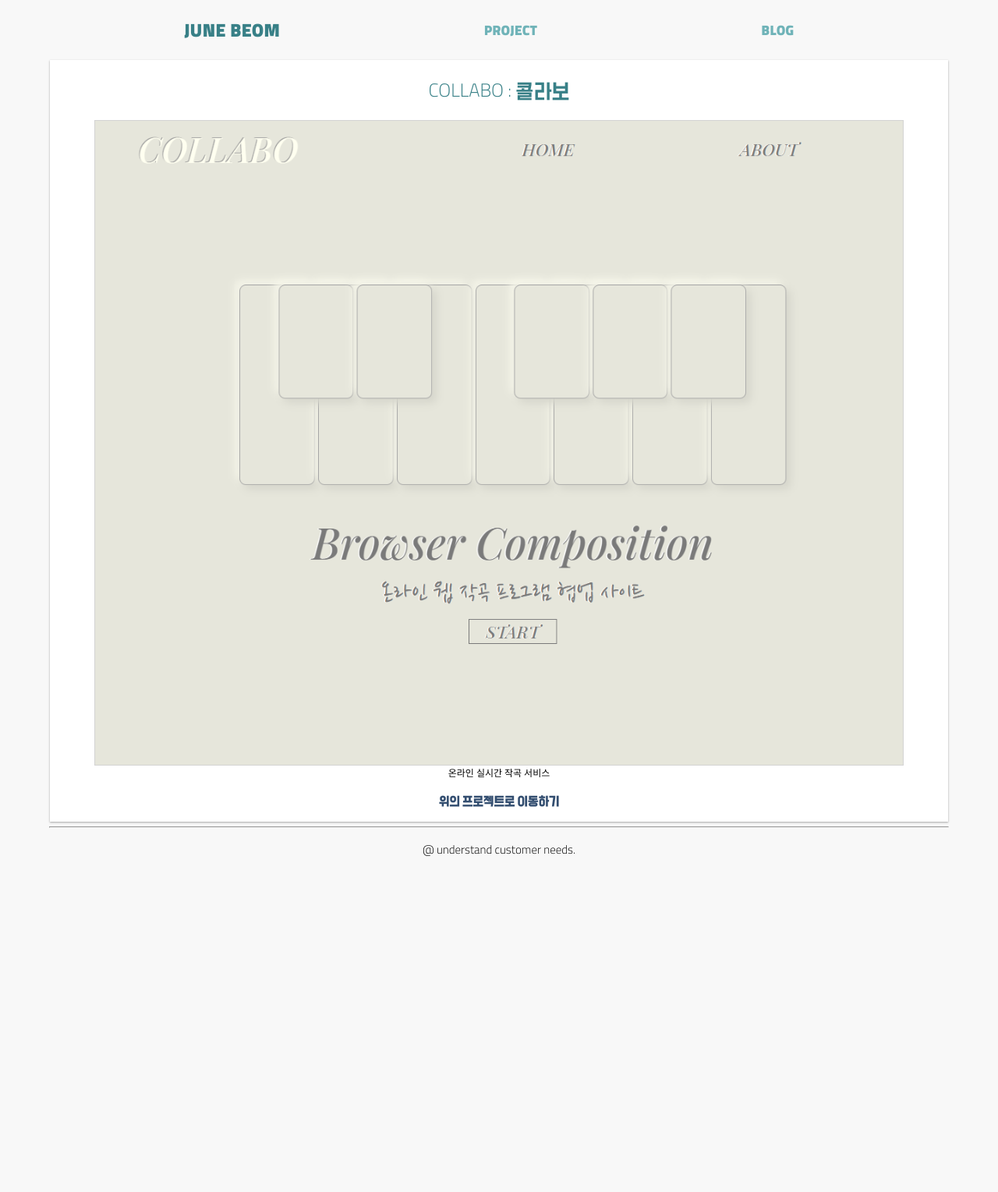
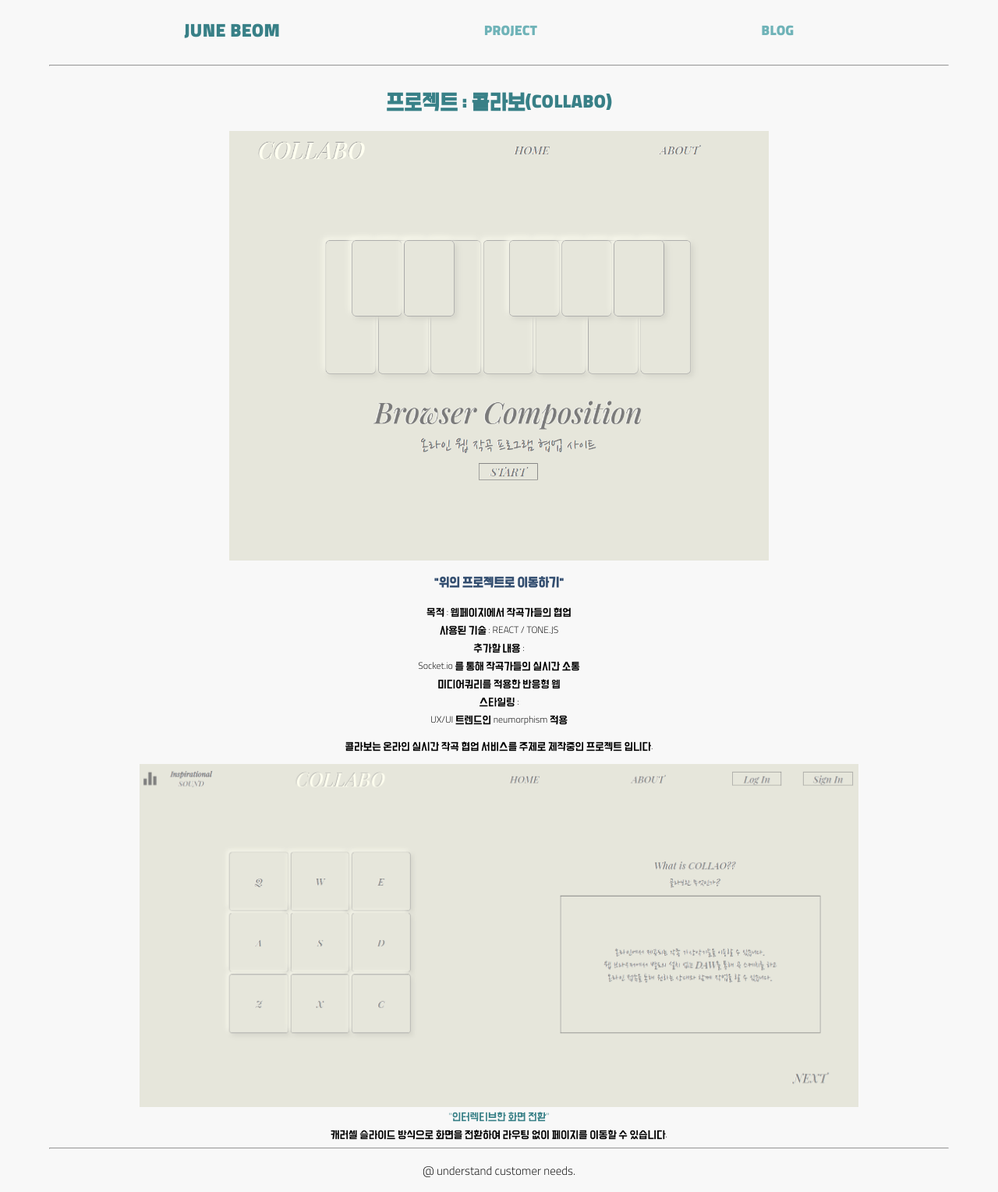
Before and after one commit to jnbms/jekyll-blog, a Jekyll site: the page built from _posts/2021-07-03-Collabo.html, in a window 1280 px wide. Shown: the whole page at 78% size. Built offline with Jekyll 4.4.1, drawn with Linux system fonts in a browser that asks for light colours; some web fonts are replaced; before the commit the page ends 1117 px from its top, so only the background shows below that.

Commit message:
commit 3

```diff
--- a/_layouts/post.html
+++ b/_layouts/post.html
@@ -1,8 +1,9 @@
 ---
 layout: default
 ---
+<hr style="width: 90%;">
 <div class="center" style="">
-<div class="resize shadow1" style="height: 100%; background-color: white; text-align: center;">
+<div class="resize" style="height: 100%; text-align: center;">
     {{ content }}
 </div>
 </div>
--- a/_posts/2021-07-03-Collabo.html
+++ b/_posts/2021-07-03-Collabo.html
@@ -7,7 +7,29 @@
 image: project1.png
 layout: post
 ---
-<h1 class="color1 nomal">COLLABO : 콜라보</h1>
-<img src="\assets\images\projects\project1.png" class="resize-postImage" style="border: 1px solid lightgrey;"/>
-<div style="font-family: YES;" >온라인 실시간 작곡 서비스</div>
-<H3 class="color3" onclick='location.href="https://angry-mestorf-ee27a7.netlify.app"'>위의 프로젝트로 이동하기</H3>
+<div class="flex column" style="justify-content: center;">
+    <div class="center" style="width: 100%;">
+        <h1 class="color1">프로젝트 : 콜라보(COLLABO)</h1>
+        <img src="\assets\images\projects\collabo\1.png" class="resize-postImage" style="width: 60%;"/>
+        <H3 class="color3" onclick='location.href="https://angry-mestorf-ee27a7.netlify.app"'>"위의 프로젝트로 이동하기"</H3>
+    </div>
+    <div class="center" style="width: 100%;">
+    <div class="flex column" style="width: 50%">
+        <div>목적 : 웹페이지에서 작곡가들의 협업</div>
+        <div> 사용된 기술 : REACT / TONE.JS </div>
+        <div> 추가할 내용 : </div>
+        <div>Socket.io 를 통해 작곡가들의 실시간 소통</div>
+        <div>미디어쿼리를 적용한 반응형 웹</div>
+        <div>스타일링 : </div>
+        <div> UX/UI 트렌드인 neumorphism 적용 </div>
+    </div>
+    </div>
+</div>
+
+<div>
+<div style="padding: 1%;">
+    콜라보는 온라인 실시간 작곡 협업 서비스를 주제로 제작중인 프로젝트 입니다.</div>
+    <img src="\assets\images\projects\collabo\2.png" width="80%"/>
+    <div class="color1">"인터렉티브한 화면 전환"</div>
+    <div>캐러셀 슬라이드 방식으로 화면을 전환하여 라우팅 없이 페이지를 이동할 수 있습니다.</div>
+</div>
--- a/_posts/2021-07-03-MBTI.html
+++ b/_posts/2021-07-03-MBTI.html
@@ -7,4 +7,6 @@
 image: project2.png
 layout: post
 ---
-<div>떡볶이는요?ㅎ</div>
+<h1 class="color1">프로젝트 : 떡볶이 MBTI</h1>
+<img src="\assets\images\projects\project2.png" class="resize-postImage"/>
+<div>MBTI와 대부분 사람이 좋아하는 떡볶이를 연관시켜 추천해줍니다.</div>
--- a/assets/styles/global.css
+++ b/assets/styles/global.css
@@ -93,7 +93,7 @@
 .resize-bloger{width: 70%;}
 .resize-sort{width: 20%;}
 .resize-skills{justify-content: flex-start;}
-.resize-postImage{width: var(--pc);}
+.resize-postImage{width: 60%;}
 /*  */
 
 @media(max-width: 768px){
```
Also changed, not shown: _posts/2021-07-03-Busway.html (+5 -2 lines), assets/images/projects/collabo/1.png (added), assets/images/projects/collabo/2.png (added), assets/images/projects/collabo/3.png (added), 9 other files.
